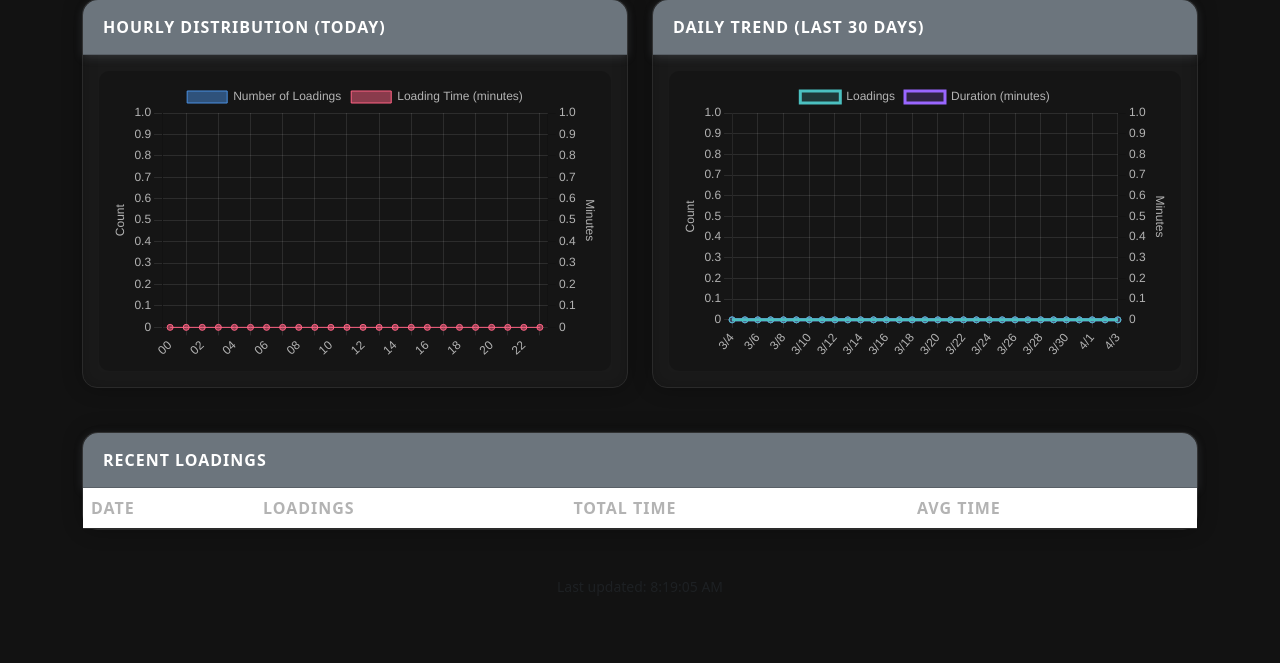
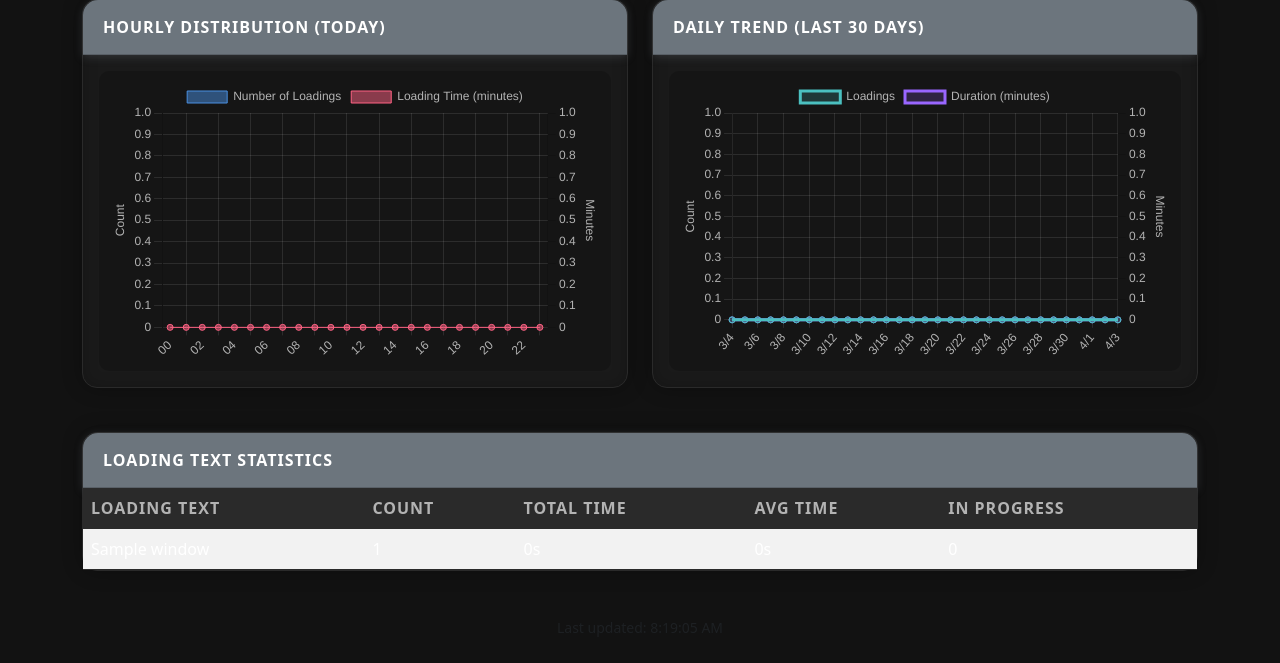
Before and after one commit to DrDraxi/Unity-Compiling-Scripts-Bouncer, a Flask app: page / in a window 1280 px wide. Shown: the part 383-1046 px from the top of the page. Before the commit the page ends 975 px from the top, so only its background shows below. Run offline with Flask 2, Linux system fonts and the light colour scheme; tables that the repository leaves empty hold one stand-in row (values such as "Sample post"); data that the repository does not hold is empty.

Commit message:
Loading text stats

```diff
--- a/stats_web.py
+++ b/stats_web.py
@@ -113,6 +113,52 @@ def daily_trend():
         "in_progress": [d["in_progress"] for d in days_data.values()]
     })
 
+@app.route('/api/loading_text_stats')
+def loading_text_stats():
+    conn = db_utils.sqlite3.connect(db_utils.DB_PATH)
+    cursor = conn.cursor()
+
+    cursor.execute('''
+        SELECT
+            rtrim(
+                rtrim(
+                    rtrim(
+                        rtrim(
+                            CASE
+                                WHEN window_title LIKE '%(busy for%'
+                                THEN substr(window_title, 1, instr(window_title, '(busy for') - 1)
+                                ELSE window_title
+                            END,
+                            '...'
+                        ),
+                        '.'
+                    ),
+                    ' '
+                ),
+                '_'
+            ) as clean_text,
+            COUNT(*) as count,
+            SUM(CASE
+                WHEN end_datetime IS NOT NULL
+                THEN strftime('%s', end_datetime) - strftime('%s', start_datetime)
+                ELSE 0
+            END) as total_seconds,
+            SUM(CASE WHEN end_datetime IS NULL THEN 1 ELSE 0 END) as in_progress
+        FROM loading_windows
+        GROUP BY clean_text
+        ORDER BY count DESC
+    ''')
+
+    results = cursor.fetchall()
+    conn.close()
+
+    return jsonify([{
+        'text': row[0],
+        'count': row[1],
+        'total_seconds': row[2] or 0,
+        'in_progress': row[3] or 0
+    } for row in results])
+
 def open_browser():
     """Open the browser after a short delay"""
     def _open_browser():
--- a/templates/index.html
+++ b/templates/index.html
@@ -84,15 +84,15 @@
         }
 
         .table-striped tbody tr:nth-of-type(odd) {
-            background-color: rgba(255, 255, 255, 0.05);
+            background-color: rgba(56, 56, 56, 0.2);
         }
 
         .table-striped tbody tr:nth-of-type(even) {
-            background-color: rgba(255, 255, 255, 0.02);
+            background-color: rgba(0, 0, 0, 0.5);
         }
 
         .table-hover tbody tr:hover {
-            background-color: rgba(74, 144, 226, 0.1);
+            background-color: rgba(74, 144, 226, 0.4);
         }
 
         .table th {
@@ -101,10 +101,12 @@
             font-weight: 600;
             text-transform: uppercase;
             letter-spacing: 1px;
+            background-color: #2a2a2a;
         }
 
         .table td {
             border-color: var(--card-border);
+            color: white !important;
         }
 
         footer {
@@ -206,19 +208,20 @@
         <div class="row mt-4">
             <div class="col-12">
                 <div class="card">
-                    <div class="card-header">Recent Loadings</div>
+                    <div class="card-header">Loading Text Statistics</div>
                     <div class="card-body p-0">
                         <div class="table-responsive">
                             <table class="table table-striped table-hover mb-0">
                                 <thead>
                                     <tr>
-                                        <th>Date</th>
-                                        <th>Loadings</th>
+                                        <th>Loading Text</th>
+                                        <th>Count</th>
                                         <th>Total Time</th>
                                         <th>Avg Time</th>
+                                        <th>In Progress</th>
                                     </tr>
                                 </thead>
-                                <tbody id="recent-days">
+                                <tbody id="loading-text-stats">
                                     <!-- Data will be filled by JavaScript -->
                                 </tbody>
                             </table>
@@ -302,35 +305,39 @@
                     updateDailyTrendChart(data);
                 });
 
-            // Fetch last 10 days for table
-            fetch('/api/last10days')
+            // Fetch loading text statistics
+            fetch('/api/loading_text_stats')
                 .then(response => response.json())
                 .then(data => {
-                    const tableBody = document.getElementById('recent-days');
+                    const tableBody = document.getElementById('loading-text-stats');
                     tableBody.innerHTML = '';
 
-                    data.forEach(day => {
+                    data.forEach(item => {
                         const row = document.createElement('tr');
 
-                        const dateCell = document.createElement('td');
-                        dateCell.textContent = new Date(day.date).toLocaleDateString();
-                        row.appendChild(dateCell);
+                        const textCell = document.createElement('td');
+                        textCell.textContent = item.text;
+                        row.appendChild(textCell);
 
                         const countCell = document.createElement('td');
-                        countCell.textContent = day.count;
+                        countCell.textContent = item.count;
                         row.appendChild(countCell);
 
                         const timeCell = document.createElement('td');
-                        timeCell.textContent = formatTime(day.total_seconds);
+                        timeCell.textContent = formatTime(item.total_seconds);
                         row.appendChild(timeCell);
 
                         const avgCell = document.createElement('td');
-                        if (day.count > 0) {
-                            avgCell.textContent = formatTime(day.total_seconds / day.count);
+                        if (item.count > 0) {
+                            avgCell.textContent = formatTime(item.total_seconds / item.count);
                         } else {
                             avgCell.textContent = '-';
                         }
                         row.appendChild(avgCell);
+
+                        const inProgressCell = document.createElement('td');
+                        inProgressCell.textContent = item.in_progress;
+                        row.appendChild(inProgressCell);
 
                         tableBody.appendChild(row);
                     });
```
